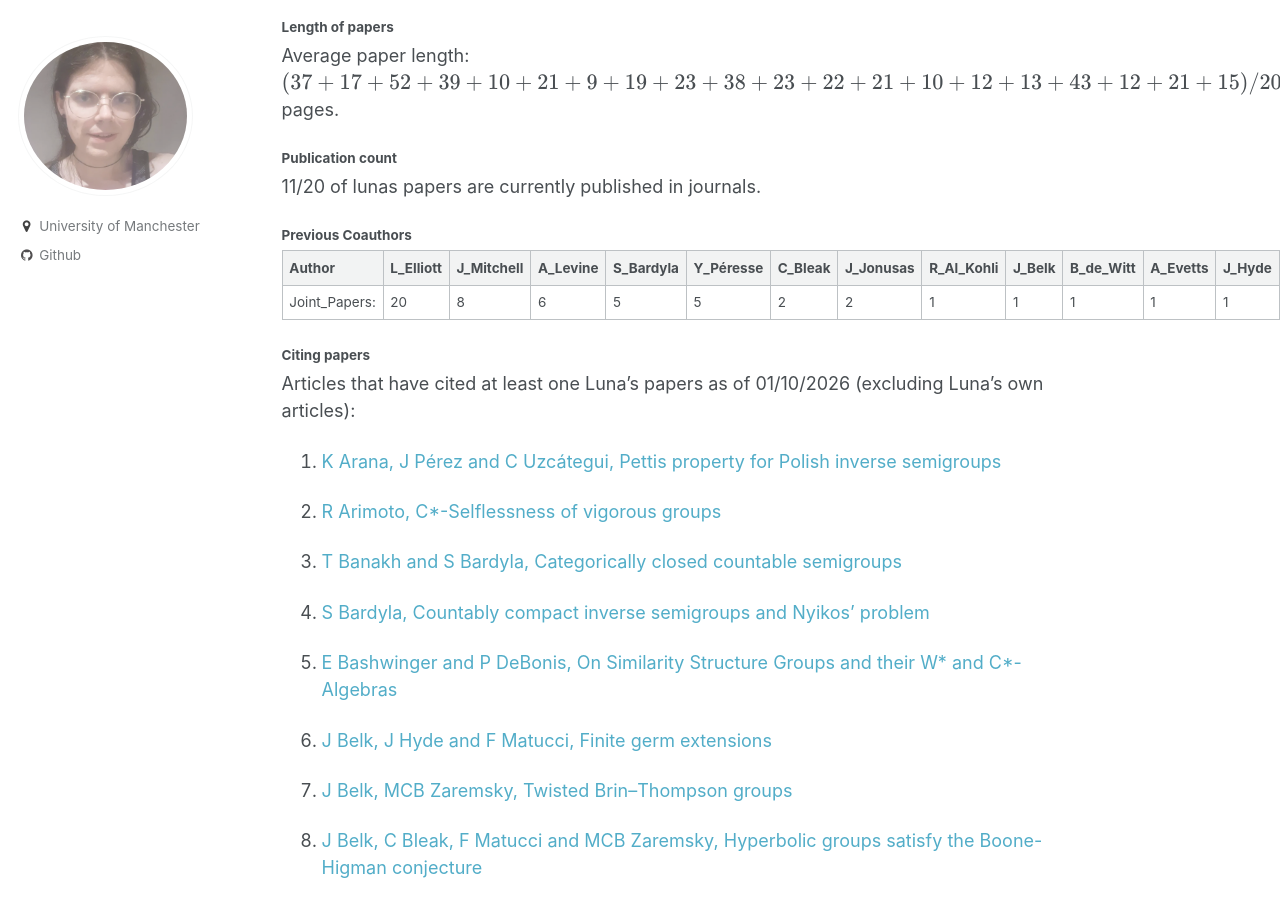
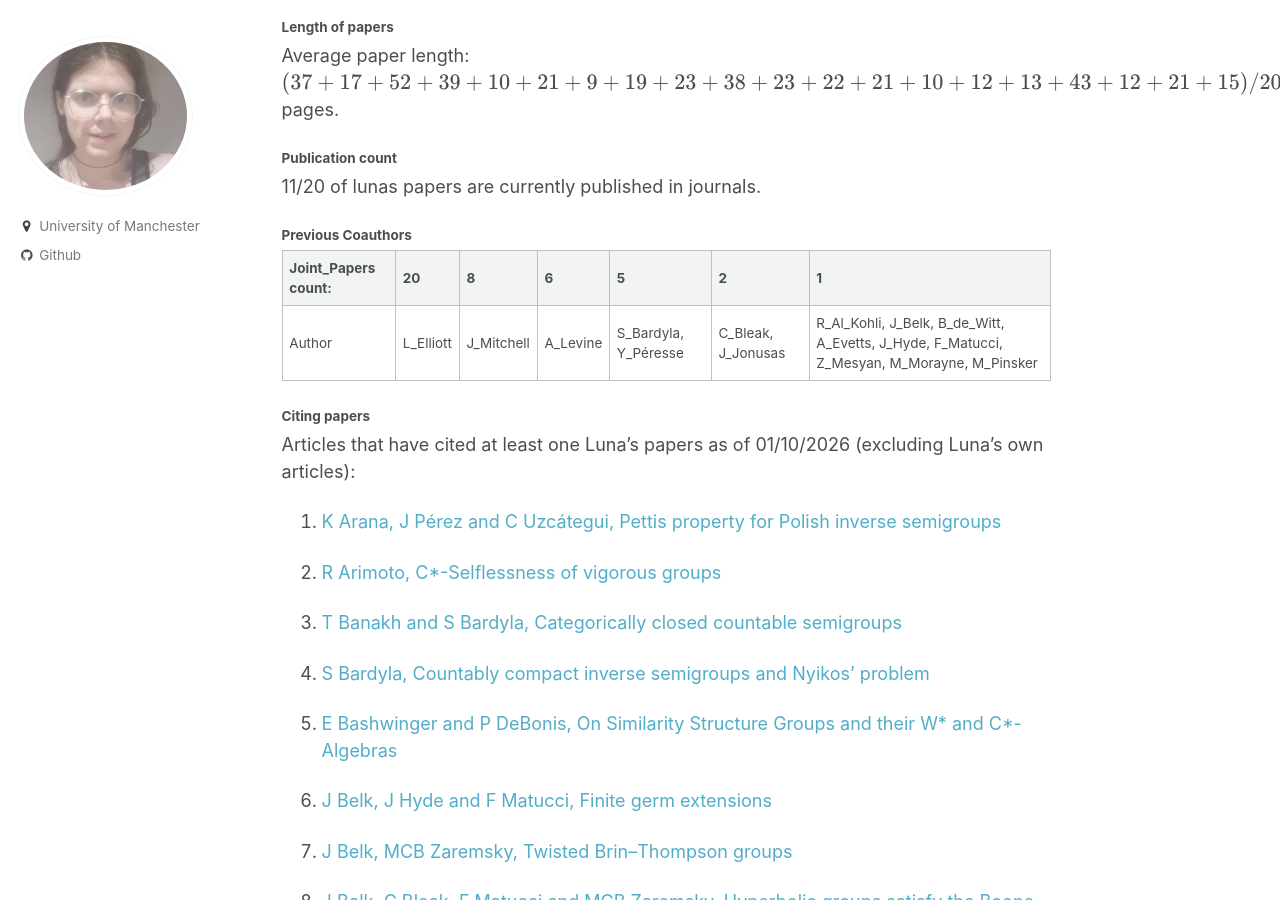
Before and after one commit to le27/L-Elliott, a Jekyll site: the page built from _pages/papers.md, in a window 1280 px wide and 900 px high, scrolled down 2306 px. Built offline with Jekyll 4.4.1, drawn with Linux system fonts in a browser that asks for light colours; formulas are drawn with MathJax 3; some of the changed text lies outside the part shown.

Commit message:
Revise joint papers and add citing paper
Updated the joint papers section to reflect new coauthor groupings and counts. Added a new citing paper to the list.

```diff
--- a/_pages/papers.md
+++ b/_pages/papers.md
@@ -77,9 +77,11 @@ Average paper length: $$(37+17+52+39+10+21+9+19+23+38+23+22+21+10+12+13+43+12+21
 
 ##### Previous Coauthors
 
-| Author         | L_Elliott | J_Mitchell | A_Levine | S_Bardyla | Y_Péresse | C_Bleak | J_Jonusas | R_Al_Kohli | J_Belk | B_de_Witt | A_Evetts | J_Hyde | F_Matucci | Z_Mesyan | M_Morayne | M_Pinsker |
-| --------       | -------   | --------   | -------  | -------   | -------   | ------- | -------   | -------    | -------| -------   | -------  | -------| -------   | -------  | -------   | -------   |
-| Joint_Papers:  | 20        | 8          | 6        | 5         | 5         | 2       | 2         | 1          | 1      | 1         | 1        | 1      | 1         | 1        | 1         | 1         |
+| Joint_Papers count:  | 20        | 8          | 6        | 5                 | 2                | 1            |
+| --------       | -------   | --------   | -------  | -------   | -------   | -------   |
+| Author         | L_Elliott | J_Mitchell | A_Levine | S_Bardyla,  Y_Péresse | C_Bleak,  J_Jonusas | R_Al_Kohli,  J_Belk,  B_de_Witt,  A_Evetts,  J_Hyde,  F_Matucci,  Z_Mesyan,  M_Morayne,  M_Pinsker |
+
+
 
 
 ##### Citing papers
```
Also changed, not shown: other parts of _pages/papers.md (+2 -0 lines).
